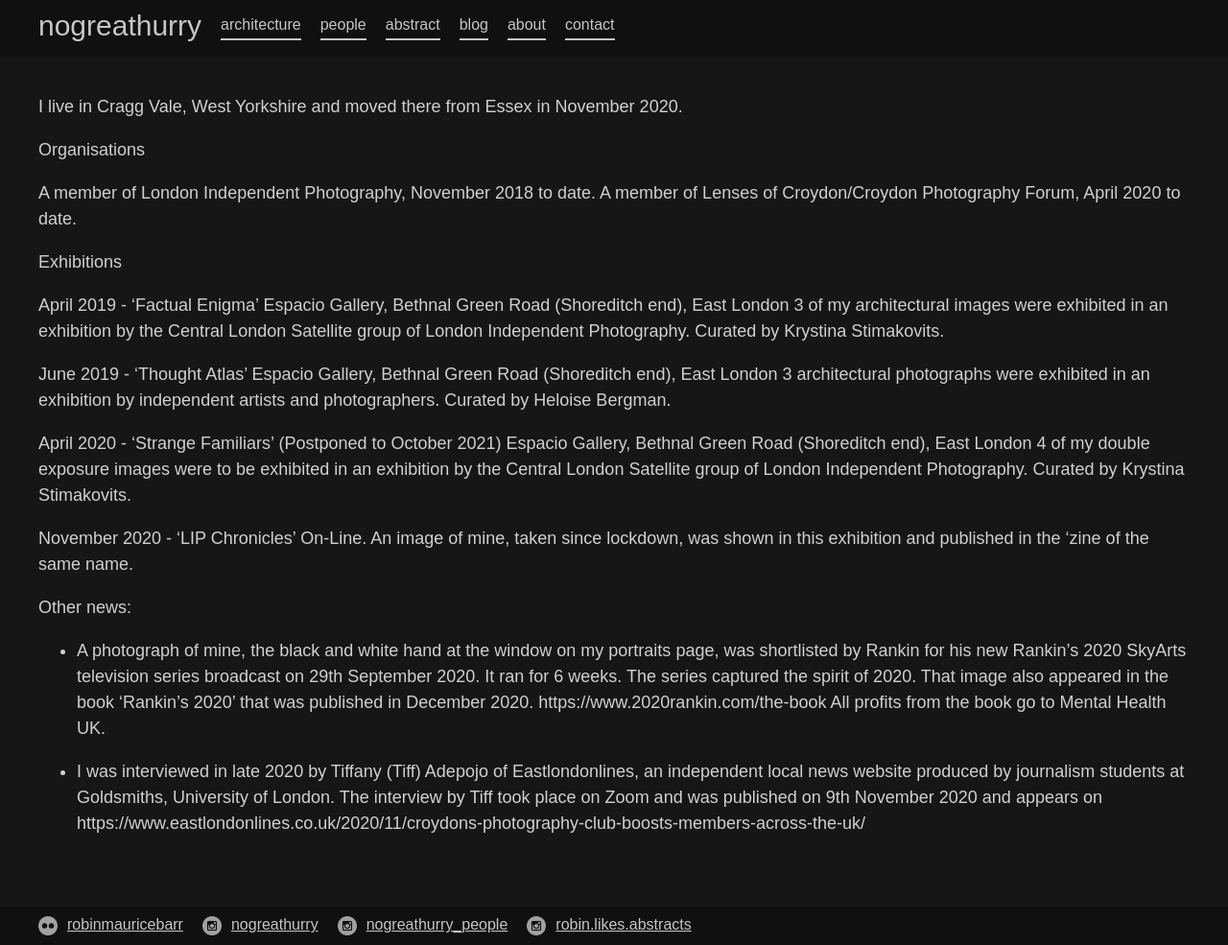
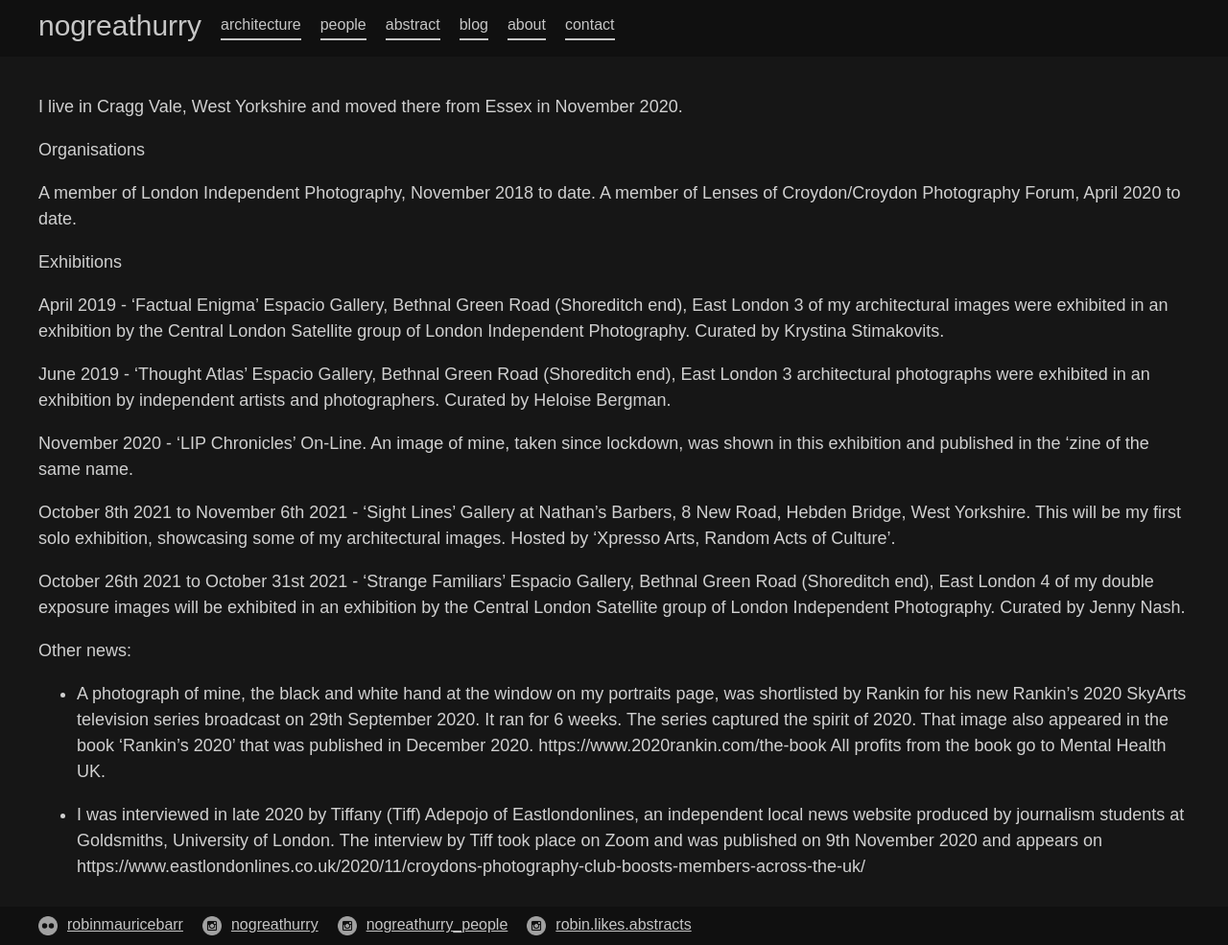
Before and after one commit to 987poiuytrewq/nogreathurry, a Jekyll site: the page built from blog.md, in a window 1280 px wide and 985 px high. Shown: the whole window at 96% size. Built offline with Jekyll 4.4.1, drawn with Linux system fonts in a browser that asks for light colours.

Commit message:
Updated Blog

```diff
--- a/blog.md
+++ b/blog.md
@@ -20,12 +20,15 @@ June 2019 - 'Thought Atlas'
 Espacio Gallery, Bethnal Green Road (Shoreditch end), East London
 3 architectural photographs were exhibited in an exhibition by independent artists and photographers. Curated by Heloise Bergman.
 
-April 2020 - 'Strange Familiars' (Postponed to October 2021)
-Espacio Gallery, Bethnal Green Road (Shoreditch end), East London
-4 of my double exposure images were to be exhibited in an exhibition by the Central London Satellite group of London Independent Photography. Curated by Krystina Stimakovits.
-
 November 2020 - 'LIP Chronicles'
 On-Line. An image of mine, taken since lockdown, was shown in this exhibition and published in the 'zine of the same name.
+
+October 8th 2021 to November 6th 2021 - 'Sight Lines' Gallery at Nathan's Barbers, 8 New Road, Hebden Bridge, West Yorkshire.
+This will be my first solo exhibition, showcasing some of my architectural images. Hosted by 'Xpresso Arts, Random Acts of Culture'.
+
+October 26th 2021 to October 31st 2021 - 'Strange Familiars'
+Espacio Gallery, Bethnal Green Road (Shoreditch end), East London
+4 of my double exposure images will be exhibited in an exhibition by the Central London Satellite group of London Independent Photography. Curated by Jenny Nash.
 
 Other news:
 
```
